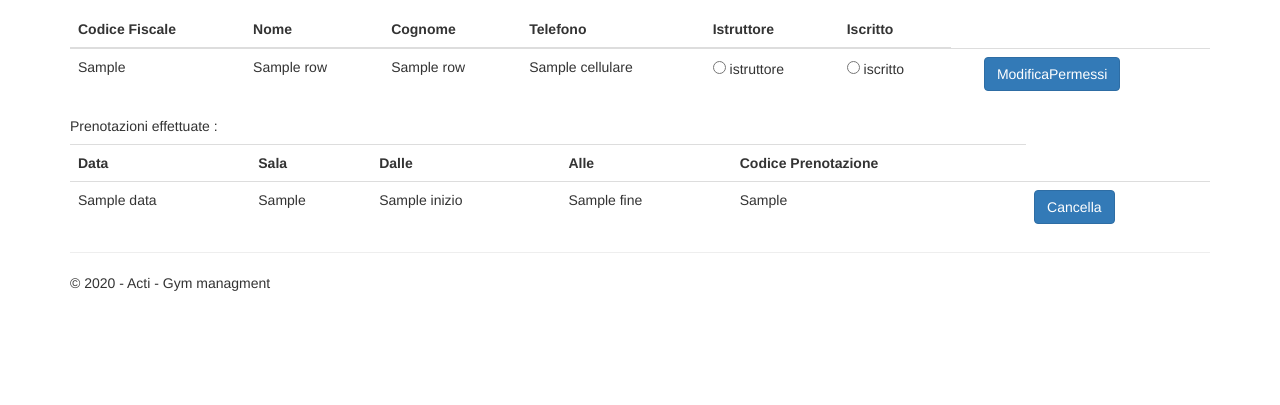
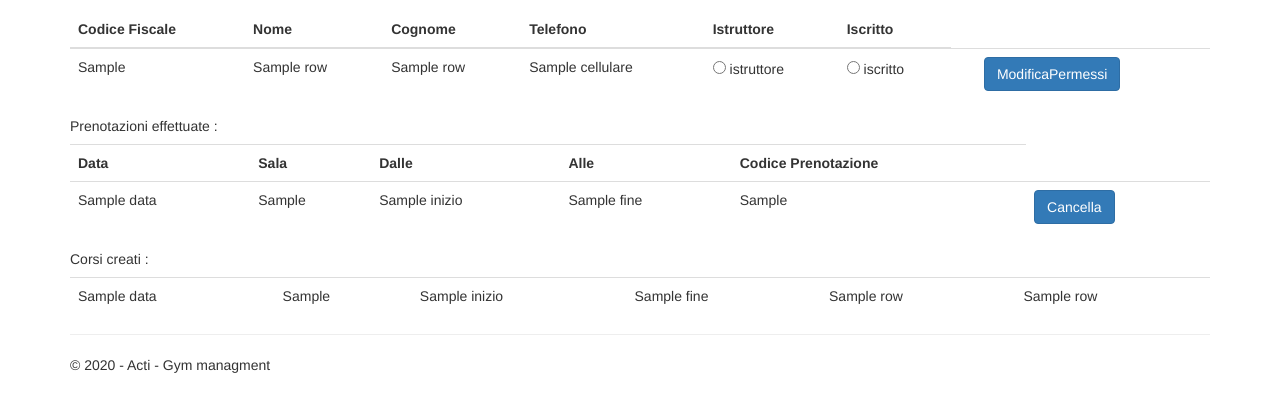
Before and after one commit to SpiderPorkPotter/Palestra, a Flask app: template Palestra/templates/profilo.html in a window 1280 px wide. Shown: the part 403-808 px from the top of the page. Before the commit the page ends 694 px from the top, so only its background shows below. Run offline with Flask 2, Linux system fonts and the light colour scheme; the template is opened without the code that fills it: most values are stand-ins (such as "Sample title", 1, 10 or a date in 2020); some libraries are stand-ins or nearby versions.

Commit message:
mostra tabella dei corsi creati

```diff
--- a/Palestra/__init__.py
+++ b/Palestra/__init__.py
@@ -12,7 +12,7 @@ db = SQLAlchemy()
 app = Flask(__name__)
 
 #psycopg2 è il driver che si usa per comunicare col database
-DB_URI = "postgresql+psycopg2://postgres:a@localhost/Palestra"
+DB_URI = "postgresql+psycopg2://postgres:passwordsupersegreta@localhost/Palestra"
 
 app.config['SQLALCHEMY_TRACK_MODIFICATIONS'] = False
 app.config['SQLALCHEMY_DATABASE_URI'] = DB_URI
--- a/Palestra/templates/profilo.html
+++ b/Palestra/templates/profilo.html
@@ -191,6 +191,16 @@
     </script>
 
 
+    {% if tab_corsi_creati %}
+    <h5> Corsi creati :</h5>
+    <table class="table">
+        {% for row in tab_corsi_creati %}
+            <tr>
+                <td>{{ row['data'] }}</td><td>{{ row['id_corso'] }}</td><td>{{ row['inizio'] }}</td><td>{{ row['fine'] }}</td><td>{{ row['nome_corso'] }}</td><td>{{ row['nome_tipologia'] }}</td>
+            </tr>
+        {% endfor %}
+    </table>
+    {% endif %}
 
 
 
--- a/Palestra/views.py
+++ b/Palestra/views.py
@@ -202,6 +202,14 @@ def profilo():
         with engine.connect() as conn:
            tab_prenotazioni_effettuate = conn.execute(q_lista_prenotazioni,id_utente=id)
 
+        #corsi creati da questo utente (istruttore)
+        q_corsi_creati = text("SELECT sc.data, c.id_corso, f.inizio , f.fine, c.nome_corso, tc.nome_tipologia "
+        " FROM corsi c JOIN sale_corsi sc ON sc.id_corso=c.id_corso JOIN fascia_oraria f ON sc.id_fascia= f.id_fascia JOIN tipologie_corsi tc ON c.id_tipologia = tc.id_tipologia "
+        "  WHERE c.codice_fiscale_istruttore = :id_utente "
+        " ORDER BY sc.data, f.inizio ASC")
+        with engine.connect() as conn:
+           tab_corsi_creati = conn.execute(q_corsi_creati,id_utente=id)
+
 
         if 'modificavalori' in request.form and  request.form['modificavalori'] == "ModificaPermessi":
             cf_passato = request.form['id_passato']
@@ -236,7 +244,7 @@ def profilo():
                 s = text("SELECT p.codice_fiscale, p.nome, p.cognome, i.telefono , p.ruolo FROM  persone p JOIN info_contatti i ON p.codice_fiscale=i.codice_fiscale WHERE p.ruolo=3 OR p.ruolo=2 ")
                 lista_persone = conn.execute(s)
 
-                return render_template("profilo.html", title="profilo", lista_persone = lista_persone, dati_utente = dati_utente_corrente, ruolo="capo", prenotazioni_effettuate=tab_prenotazioni_effettuate )
+                return render_template("profilo.html", title="profilo", lista_persone = lista_persone, dati_utente = dati_utente_corrente, ruolo="capo", prenotazioni_effettuate=tab_prenotazioni_effettuate, tab_corsi_creati = tab_corsi_creati )
 
 
 
@@ -271,6 +279,7 @@ def corsi():
     tmp_data = data[2 : len(data) : ]
     data_for_DB = str(datetime.strptime(tmp_data,"%y %m %d")).split(' ')
     data_for_DB = data_for_DB[0]
+    id_utente = Persone.get_id(current_user)
 
     intGiorno_settimana = data_to_giorno_settimana(data_for_DB)
     is_ricerca_setted = request.method == 'POST' and "ricerca" in request.form and request.form['ricerca'] == "Cerca"
@@ -316,15 +325,18 @@ def corsi():
 
                 s = text("SELECT sc.id_fascia,f.inizio,f.fine, sc.id_sala,tc.nome_tipologia, pi.nome AS nome_istruttore, pi.cognome AS cognome_istruttore "
                         "FROM sale_corsi sc JOIN fascia_oraria f ON sc.id_fascia=f.id_fascia "
-                        "JOIN sale s ON sc.id_sala= s.id_sala JOIN corsi co ON co.id_corso=sc.id_corso JOIN persone pi ON pi.codice_fiscale =co.codice_fiscale_istruttore JOIN tipologie_corsi tc ON co.id_tipologia=tc.id_tipologia "
+                        "JOIN sale s ON sc.id_sala= s.id_sala JOIN corsi co ON co.id_corso=sc.id_corso JOIN persone pi ON (pi.codice_fiscale =co.codice_fiscale_istruttore AND co.codice_fiscale_istruttore <> :cf ) JOIN tipologie_corsi tc ON co.id_tipologia=tc.id_tipologia "
                         "WHERE f.inizio >= :oraInizio AND f.fine <= :oraFine AND f.giorno = :intGiorno AND sc.data = :input_data "
                         "AND s.posti_totali > (SELECT Count(*)AS numPrenotati "
                                 "FROM prenotazioni pr JOIN sale_corsi sc1 ON (sc1.id_sala=sc.id_sala AND pr.id_sala= sc.id_sala) "
                                 "JOIN fascia_oraria f1 ON f1.id_fascia=f.id_fascia "
-                                "WHERE pr.data = :input_data) ")
+                                "WHERE pr.data = :input_data) "
+                        "AND pi.codice_fiscale  NOT IN (SELECT codice_fiscale FROM prenotazioni p WHERE p.data = sc.data AND p.id_fascia=sc.id_fascia) "
+
+                        )
                 try:
                     with engine.connect() as conn:
-                        corsi_liberi = conn.execute(s, oraInizio=input_ora_inizio , oraFine = input_ora_fine  ,intGiorno = intGiorno_settimana, input_data = data_for_DB )
+                        corsi_liberi = conn.execute(s, oraInizio=input_ora_inizio , oraFine = input_ora_fine  ,intGiorno = intGiorno_settimana, input_data = data_for_DB, cf= id_utente )
                 except:
                     raise
                 #if ruolo_utente == 2: # istruttore
@@ -333,7 +345,10 @@ def corsi():
                     "SELECT s.id_sala  , f1.inizio ,f1.fine ,f1.id_fascia, s.posti_totali "
                     "FROM sale s JOIN fascia_oraria f1 ON ( f1.inizio >= :oraInizio AND f1.fine <= :oraFine AND f1.giorno = :g ) "
                     "WHERE s.id_sala NOT IN (SELECT sc.id_sala FROM sale_corsi sc JOIN fascia_oraria f ON sc.id_fascia = f.id_fascia WHERE f1.id_fascia = f.id_fascia AND sc.data = :dataDB) "
+
                     "AND s.solo_attrezzi IS FALSE "
+
+
 					"GROUP BY s.id_sala , f1.id_fascia "
                     "ORDER BY f1.id_fascia "
                 )
@@ -342,7 +357,7 @@ def corsi():
                 with engine.connect() as conn:
                     sale_libere = conn.execute(q_sale_libere, dataDB=data_for_DB, oraInizio = input_ora_inizio, oraFine = input_ora_fine , g= intGiorno_settimana)
 
-                return render_template( 'corsi.html',title='Corsi Disponibili', data = data, ruolo_utente = ruolo_utente, sale_disp_con_fasce =sale_libere , info_corsi =corsi_liberi, lista_tipologie_tab = lista_tipologie_tab,cf_utente = Persone.get_id(current_user) )
+                return render_template( 'corsi.html',title='Corsi Disponibili', data = data, ruolo_utente = ruolo_utente, sale_disp_con_fasce =sale_libere , info_corsi =corsi_liberi, lista_tipologie_tab = lista_tipologie_tab,cf_utente = id_utente )
         else:
             render_template( 'corsi.html',title='Corsi Disponibili', data = data)
 
```
